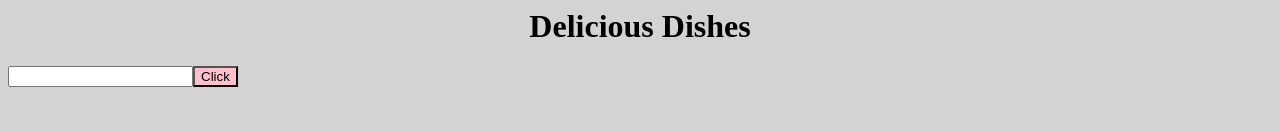
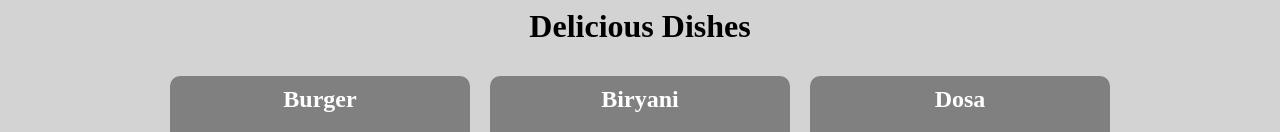
Before and after one commit to NitinMangrule/Angular-playground, an Angular app: page / in a window 1280 px wide. Shown: the top 132 px of the page. Built offline with nearby package versions, Linux system fonts and the light colour scheme; grey boxes are pictures that could not be loaded.

Commit message:
1 file modified

```diff
--- a/src/app/app.component.html
+++ b/src/app/app.component.html
@@ -1,10 +1,10 @@
 <h1>Delicious Dishes </h1>
-<!-- <div class="parent">
+<div class="parent">
 	<ng-container *ngFor="let dish of dishData">
 		<Card [title]="dish.title" [path]="dish.imgPath" [desc]="dish.description"
 			(buttonClicked)="displayStatus($event)">
 		</Card>
 	</ng-container>
-</div> -->
+</div>
 
-<app-test></app-test>
+<!-- <app-test></app-test> -->
```
